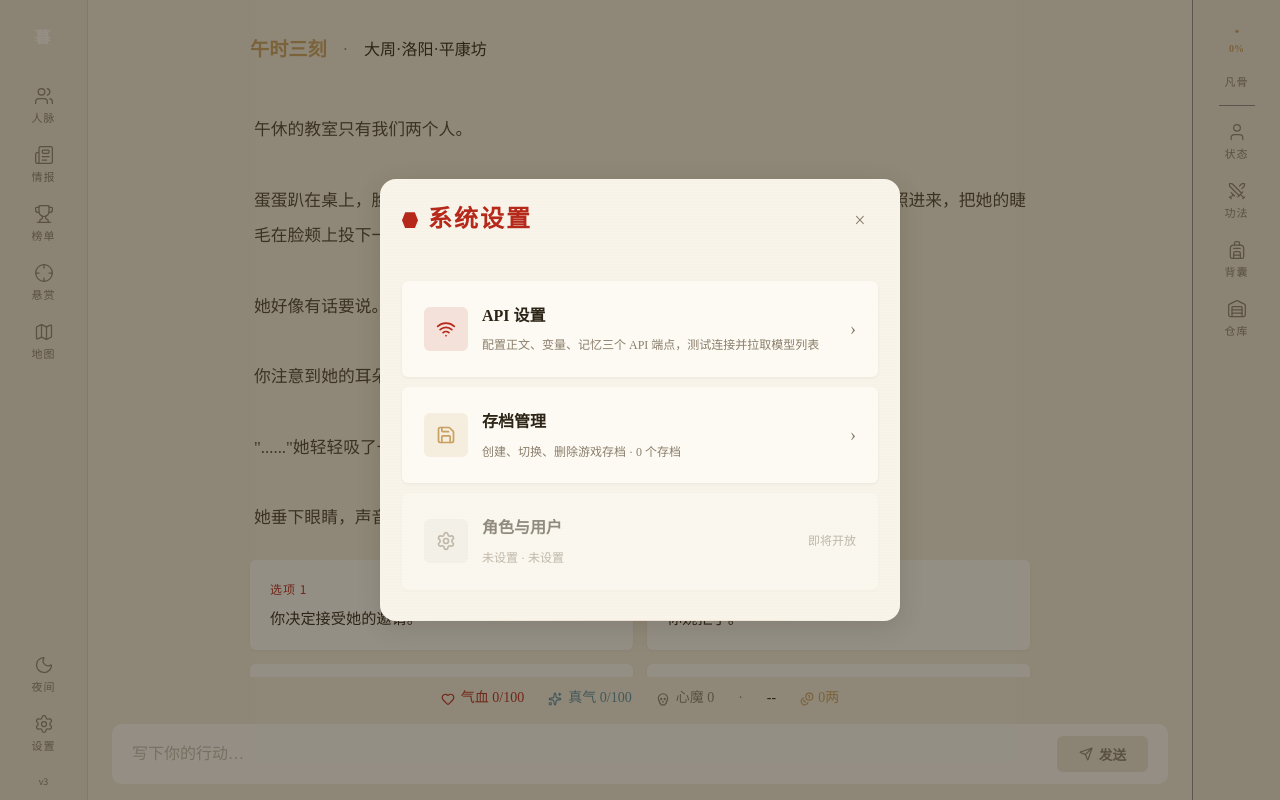
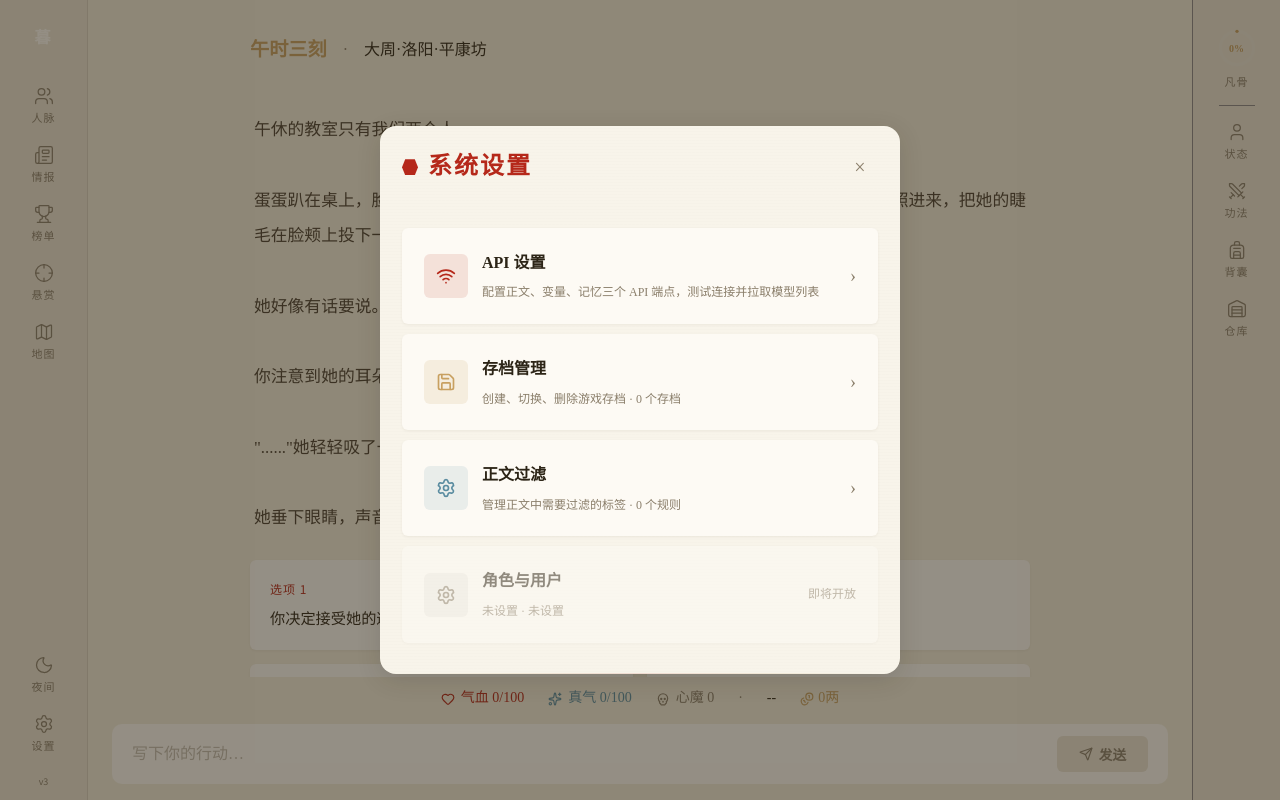
Before and after one commit to iuktsix-svg/dazhou, a React (Vite) app: page / in a window 1280 px wide. Both pictures are taken after a click on the button "设置". Built offline with nearby package versions, Linux system fonts and the light colour scheme; a web font is replaced by a local one.

Commit message:
feat: 设置新增正文过滤——自定义标签过滤列表，正文动态清除

```diff
--- a/src/components/SillyTavern/SettingsModal.tsx
+++ b/src/components/SillyTavern/SettingsModal.tsx
@@ -5,7 +5,7 @@ import { Settings, Save, Wifi, Download, Trash2, Plus, MessageSquare } from 'luc
 
 interface Props { onClose: () => void; }
 
-type Section = 'main' | 'api' | 'archive';
+type Section = 'main' | 'api' | 'archive' | 'filter';
 
 export function SettingsModal({ onClose }: Props) {
   const { settings, updateSettings, chats, createChat, loadChat, deleteChat, activeChatId } = useSillytavern();
@@ -18,7 +18,7 @@ export function SettingsModal({ onClose }: Props) {
   const [fetchingModels, setFetchingModels] = useState(false);
 
   useEffect(() => { if (settings) setForm(JSON.parse(JSON.stringify(settings))); }, [settings]);
-  const f = form || { id: 'app-settings', api: { primary: { enabled: true, baseUrl: '', apiKey: '', model: '' }, secondary: { enabled: false, baseUrl: '', apiKey: '', model: '' }, memory: { enabled: false, baseUrl: '', apiKey: '', model: '' } }, userName: '', characterName: '', activeLorebookIds: [], activePresetId: null, uiMode: 'game' as const, customTags: [], createdAt: 0, updatedAt: 0 };
+  const f = form || { id: 'app-settings', api: { primary: { enabled: true, baseUrl: '', apiKey: '', model: '' }, secondary: { enabled: false, baseUrl: '', apiKey: '', model: '' }, memory: { enabled: false, baseUrl: '', apiKey: '', model: '' } }, userName: '', characterName: '', activeLorebookIds: [], activePresetId: null, uiMode: 'game' as const, customTags: [], stripTags: [], createdAt: 0, updatedAt: 0 };
   if (!f) return null;
 
   const handleSave = async () => { await updateSettings(f); onClose(); };
@@ -64,7 +64,7 @@ export function SettingsModal({ onClose }: Props) {
     <div className="dz-modal-shell" onClick={section === 'main' ? onClose : undefined}>
       <div className={`dz-modal-box ${section !== 'main' ? 'wide' : ''}`} onClick={e => e.stopPropagation()}>
         <div className="dz-modal-head">
-          <h2>{section === 'main' ? '系统设置' : section === 'api' ? 'API 设置' : '存档管理'}</h2>
+          <h2>{section === 'main' ? '系统设置' : section === 'api' ? 'API 设置' : section === 'filter' ? '正文过滤' : '存档管理'}</h2>
           <div style={{ display: 'flex', gap: 8 }}>
             {section !== 'main' && (
               <button onClick={() => setSection('main')} className="wx-btn wx-btn-outline" style={{ padding: '6px 14px', fontSize: 'var(--text-xs)' }}>返回</button>
@@ -94,6 +94,17 @@ export function SettingsModal({ onClose }: Props) {
                 <div style={{ flex: 1 }}>
                   <div style={{ fontFamily: 'var(--font-body)', fontSize: 'var(--text-base)', fontWeight: 600, color: 'var(--wx-ink)', marginBottom: 3 }}>存档管理</div>
                   <div style={{ fontFamily: 'var(--font-body)', fontSize: 'var(--text-xs)', color: 'var(--wx-ink-dim)' }}>创建、切换、删除游戏存档 · {chats.length} 个存档</div>
+                </div>
+                <span style={{ color: 'var(--wx-ink-dim)', fontSize: 18 }}>›</span>
+              </div>
+
+              <div onClick={() => setSection('filter')} style={cardStyle} onMouseEnter={e => e.currentTarget.style.borderColor = 'var(--wx-cyan)'} onMouseLeave={e => e.currentTarget.style.borderColor = 'rgba(44,36,22,0.12)'}>
+                <div style={{ width: 44, height: 44, borderRadius: 'var(--rd-md)', background: 'rgba(90,140,160,0.12)', display: 'flex', alignItems: 'center', justifyContent: 'center', flexShrink: 0 }}>
+                  <Settings size={20} style={{ color: 'var(--wx-cyan)' }} />
+                </div>
+                <div style={{ flex: 1 }}>
+                  <div style={{ fontFamily: 'var(--font-body)', fontSize: 'var(--text-base)', fontWeight: 600, color: 'var(--wx-ink)', marginBottom: 3 }}>正文过滤</div>
+                  <div style={{ fontFamily: 'var(--font-body)', fontSize: 'var(--text-xs)', color: 'var(--wx-ink-dim)' }}>管理正文中需要过滤的标签 · {(f.stripTags || []).length} 个规则</div>
                 </div>
                 <span style={{ color: 'var(--wx-ink-dim)', fontSize: 18 }}>›</span>
               </div>
@@ -183,6 +194,47 @@ export function SettingsModal({ onClose }: Props) {
           )}
 
           {/* ============ ARCHIVE ============ */}
+          {/* ============ FILTER ============ */}
+          {section === 'filter' && (
+            <div>
+              <div style={{ marginBottom: 18, fontFamily: 'var(--font-body)', fontSize: 'var(--text-sm)', color: 'var(--wx-ink-dim)', lineHeight: 1.7 }}>
+                这些标签及其内容会从正文显示中自动过滤。标签名不含尖括号。
+              </div>
+              <div style={{ display: 'flex', gap: 8, marginBottom: 16 }}>
+                <input id="new-tag-input" placeholder="输入标签名…" style={{ flex: 1, padding: '9px 14px', border: '1px solid var(--bdr-subtle)', borderRadius: 'var(--rd-md)', background: 'var(--wx-surface)', color: 'var(--wx-ink)', fontFamily: 'var(--font-body)', fontSize: 'var(--text-sm)', outline: 'none' }}
+                  onKeyDown={e => {
+                    if (e.key === 'Enter') {
+                      const inp = e.currentTarget;
+                      const v = inp.value.trim();
+                      if (v) {
+                        setForm(prev => prev ? { ...prev, stripTags: [...(prev.stripTags || []), v] } : prev);
+                        inp.value = '';
+                      }
+                    }
+                  }} />
+                <button onClick={() => {
+                  const inp = document.getElementById('new-tag-input') as HTMLInputElement;
+                  const v = inp?.value?.trim();
+                  if (v) { setForm(prev => prev ? { ...prev, stripTags: [...(prev.stripTags || []), v] } : prev); inp.value = ''; }
+                }} className="wx-btn wx-btn-outline" style={{ padding: '9px 16px' }}>添加</button>
+              </div>
+              <div style={{ display: 'flex', flexWrap: 'wrap', gap: 6 }}>
+                {(f.stripTags || ['thinking', 'think', 'sum', 'vars']).map((tag, i) => (
+                  <div key={tag + i} style={{
+                    display: 'flex', alignItems: 'center', gap: 6, padding: '6px 12px',
+                    background: 'var(--wx-card)', border: '1px solid var(--bdr-subtle)', borderRadius: 'var(--rd-full)',
+                    fontFamily: 'var(--font-mono)', fontSize: 'var(--text-xs)', color: 'var(--wx-ink-dim)',
+                  }}>
+                    &lt;{tag}&gt;
+                    <button onClick={() => {
+                      setForm(prev => prev ? { ...prev, stripTags: (prev.stripTags || []).filter((_, j) => j !== i) } : prev);
+                    }} style={{ background: 'none', border: 'none', cursor: 'pointer', color: 'var(--wx-vermillion)', fontSize: 14, padding: 0, lineHeight: 1 }}>×</button>
+                  </div>
+                ))}
+              </div>
+            </div>
+          )}
+
           {section === 'archive' && (
             <div>
               <div style={{ display: 'flex', gap: 10, marginBottom: 18 }}>
--- a/src/components/StoryArea.tsx
+++ b/src/components/StoryArea.tsx
@@ -1,5 +1,6 @@
 import { useState } from 'react';
 import { type ChatMessage, ASSISTANT_ROLE } from '../sillytavern';
+import { useSillytavern } from '../hooks/useSillytavern';
 
 interface Props { messages: ChatMessage[]; streamingText: string; isStreaming: boolean; onOption: (text: string) => void; }
 
@@ -43,18 +44,21 @@ const DEMO_TEXT = `<maintext>
 </option>`;
 
 export function StoryArea({ messages, streamingText, isStreaming, onOption }: Props) {
+  const { settings } = useSillytavern();
   const [info] = useState({ time: '午时三刻', location: '大周·洛阳·平康坊' });
+  const stripTags = settings?.stripTags || ['thinking', 'think', 'sum', 'vars'];
 
   const last = [...messages].reverse().find(m => m.role === ASSISTANT_ROLE);
   const rawText = (isStreaming && streamingText) ? streamingText : (last?.content || DEMO_TEXT);
 
   // Strip tags for clean display
-  const cleanText = rawText
+  // Strip display tags dynamically from settings
+  let cleanText = rawText
     .replace(/<maintext>/gi, '').replace(/<\/maintext>/gi, '')
-    .replace(/<option>[\s\S]*?<\/option>/gi, '')
-    .replace(/<thinking>[\s\S]*?<\/thinking>/gi, '')
-    .replace(/<sum>[\s\S]*?<\/sum>/gi, '')
-    .replace(/<vars>[\s\S]*?<\/vars>/gi, '');
+    .replace(/<option>[\s\S]*?<\/option>/gi, '');
+  for (const tag of stripTags) {
+    cleanText = cleanText.replace(new RegExp(`<${tag}>[\\s\\S]*?<\\/${tag}>`, 'gi'), '');
+  }
 
   const blocks = parseBlocks(cleanText);
 
--- a/src/sillytavern/types.ts
+++ b/src/sillytavern/types.ts
@@ -101,6 +101,7 @@ export interface AppSettings {
   activePresetId: string | null;
   uiMode: 'chat' | 'game';
   customTags: string[];         // e.g. ['maintext', 'option', 'sum', 'vars', 'thinking', 'think']
+  stripTags: string[];          // tags to strip from body display
   gameSettings?: GameSettings;
   createdAt: number;
   updatedAt: number;
```
